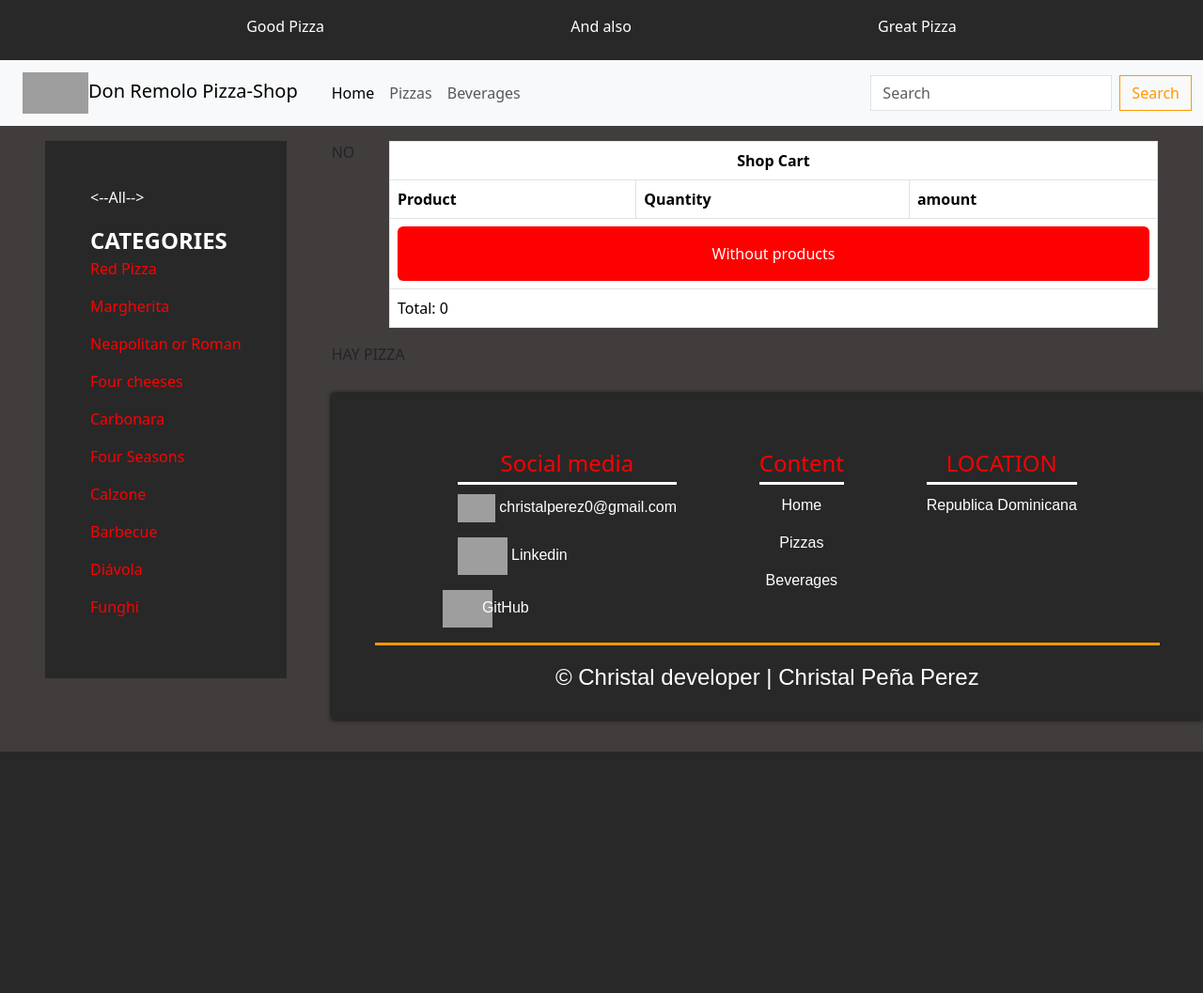
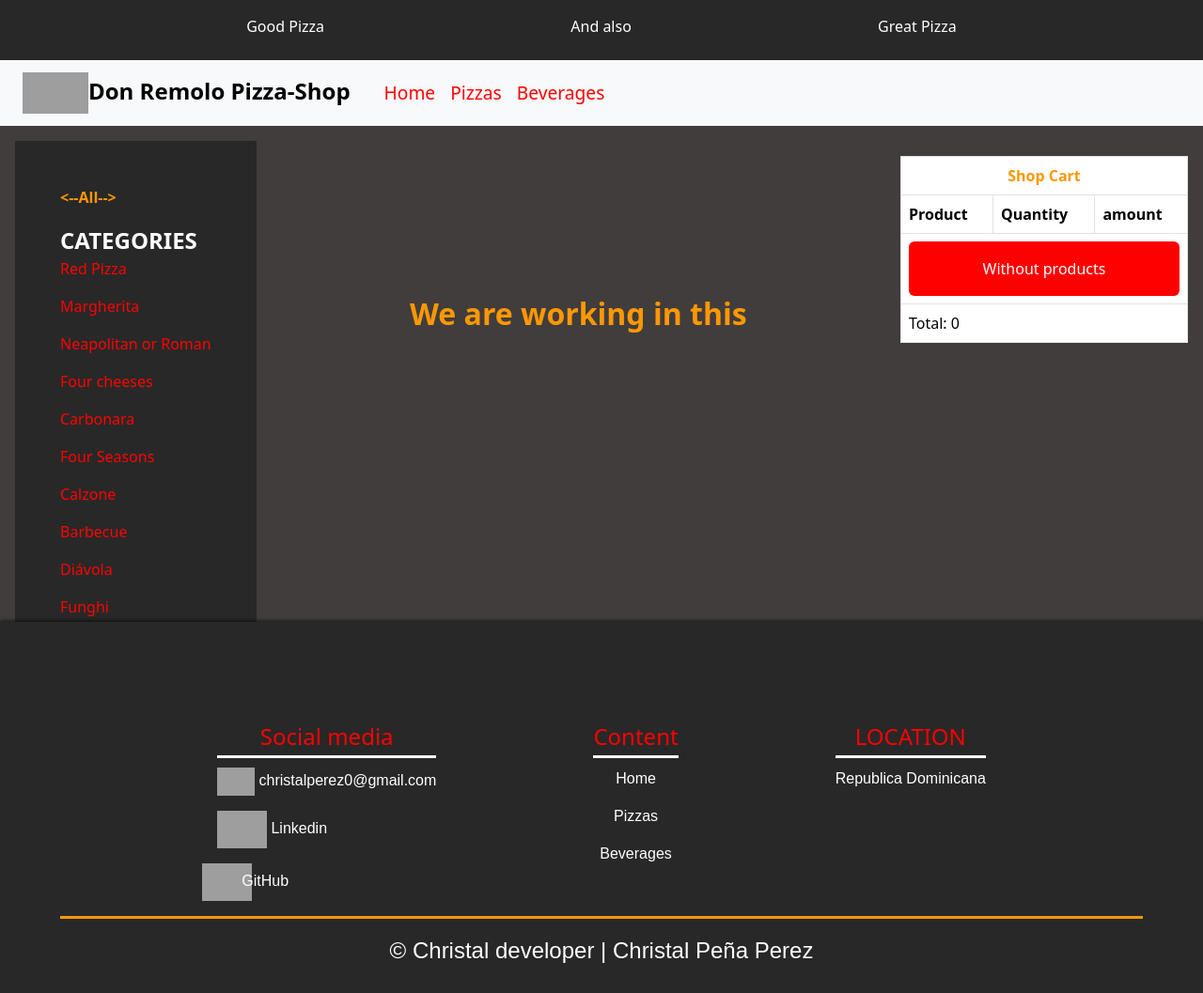
Before and after one commit to Christalpena/Pizza-Shop, a Django app: page /pizzas/category/1 in a window 1280 px wide. Shown: the whole page at 94% size. Before the commit the page ends 800 px from the top, so only its background shows below. Run offline with Django 3.2, Linux system fonts and the light colour scheme; data comes from the database, SQL or seed files in the repository; both versions use the stored data as it was after the commit; data that the repository does not hold is empty; grey boxes are pictures that could not be loaded.

Commit message:
Adding some desing

```diff
--- a/DonRemoloPizzaShop/HomeApp/static/pizzashop/css/pizzashop.css
+++ b/DonRemoloPizzaShop/HomeApp/static/pizzashop/css/pizzashop.css
@@ -22,20 +22,14 @@ body{
     padding: 3rem;
     background-color: rgb(40, 40, 40);
     color: white;
-    height: 100%;
-    overflow: auto;
+}
 
-}
-.clearfix::after {
-    content: "";
-    display: table;
-    clear: both;
-}
 
 .category-container{
     padding: 3rem;
     background-color: rgb(40, 40, 40);
     color: white;
+    margin-bottom: 3rem;
 
 }
 
@@ -90,13 +84,17 @@ body{
     border-color: white;
 }
 
+
 footer{
     background-color: rgb(40, 40, 40);
     padding: 60px 0 30px 0;
     box-shadow: 0px 0px 5px black;
-    overflow: hidden;
+    position: relative;
+    width: 100%;
+    bottom: 0;
     margin-top: 10em;
     margin-top: 30px;
+
 }
 
 .container_footer{
@@ -142,3 +140,17 @@ footer{
 .content-footer p a :hover{
     color: white;
 }
+.nav-link{
+    font-weight: 500;
+    font-size: larger;
+    color: red;
+}
+
+.notpizza{
+    margin-bottom: 19rem;
+    padding-top: 10rem;
+    color: #ff9800;
+    font-weight: 700;
+    font-size: xx-large;
+    text-align: center;
+}
--- a/DonRemoloPizzaShop/HomeApp/templates/cart/widget.html
+++ b/DonRemoloPizzaShop/HomeApp/templates/cart/widget.html
@@ -7,10 +7,11 @@
     <title>Document</title>
 </head>
 <body>
-    <table class="table table-bordered" style="color: white;">
+    <section style="margin-bottom: 4rem;">
+        <table class="table table-bordered" style="width: 18rem;">
             <thead>
                 <tr>
-                <th colspan="3" class="text-center">
+                    <th colspan="3" class="text-center" style="color: #ff9800;">
                         Shop Cart
                     </th>
                 </tr>
@@ -25,7 +26,7 @@
                     {% for key, value in request.session.cart.items %}
                     <tr class="text-center">
                         <td style="font-weight: 500;
-                    ">{{value.name}} <br>R${{value.price}} </td>
+                        ">{{value.name}} <br>${{value.price}} </td>
                         <td style="color: red;font-weight: 500;">{{value.quantity}} </td>
 
                         <td>
@@ -40,7 +41,7 @@
 
                     <tr>
                         <td colspan="3">
-                        <div class="alert alert-danger text-center">
+                            <div class="alert alert-danger text-center" style="width: 18rem;">
                                 Without products
                             </div>
                         </td>
@@ -60,5 +61,7 @@
             </tfoot>
 
         </table>
+    </section>
+
 </body>
 </html>
--- a/DonRemoloPizzaShop/HomeApp/templates/mainpage/fathertemplate.html
+++ b/DonRemoloPizzaShop/HomeApp/templates/mainpage/fathertemplate.html
@@ -8,7 +8,7 @@
 
     <link href="https://cdn.jsdelivr.net/npm/bootstrap@5.3.0-alpha1/dist/css/bootstrap.min.css" rel="stylesheet" integrity="sha384-GLhlTQ8iRABdZLl6O3oVMWSktQOp6b7In1Zl3/Jr59b6EGGoI1aFkw7cmDA6j6gD" crossorigin="anonymous">
 
-    <link rel="stylesheet" href="{% static 'pizzashop/css/pizzashop.css' %}?5.9" media="all">
+    <link rel="stylesheet" href="{% static 'pizzashop/css/pizzashop.css' %}?6.7" media="all">
 
 
 
@@ -25,7 +25,7 @@
 
     <nav class="navbar navbar-expand-lg bg-body-tertiary" >
         <div class="container-fluid nav-content">
-          <a class="navbar-brand" href="{% url 'mainpage' %}"><div class="container">
+          <a class="navbar-brand" href="{% url 'mainpage' %}"><div class="container" style="font-weight: 600;font-size: x-large;">
 
                 <img src="https://img.favpng.com/6/4/15/pizza-take-out-fast-food-computer-icons-menu-png-favpng-QS2m3SXsuWLNMNNTyYJHKapi1.jpg" alt="Bootstrap" width="70" height="44">Don Remolo Pizza-Shop
 
@@ -36,7 +36,7 @@
           <div class="collapse navbar-collapse" id="navbarSupportedContent">
             <ul class="navbar-nav me-auto mb-2 mb-lg-0">
               <li class="nav-item">
-                <a class="nav-link active" aria-current="page" href="{% url 'mainpage' %}">Home</a>
+                <a class="nav-link" aria-current="page" href="{% url 'mainpage' %}">Home</a>
               </li>
               <li class="nav-item">
                 <a class="nav-link" href="{% url 'pizzas' %}">Pizzas</a>
@@ -45,10 +45,7 @@
                 <a class="nav-link" href="{% url 'beverages' %}">Beverages</a>
               </li>
             </ul>
-            <form class="d-flex" role="search">
-              <input class="form-control me-2" style="border-radius: 0%;" type="search" placeholder="Search" aria-label="Search">
-              <button style="border-radius: 0%;" class="btn btn-outline-success" type="submit">Search</button>
-            </form>
+
           </div>
         </div>
       </nav>
--- a/DonRemoloPizzaShop/PizzaApp/templates/PizzasApp/pizzas.html
+++ b/DonRemoloPizzaShop/PizzaApp/templates/PizzasApp/pizzas.html
@@ -11,7 +11,7 @@
 </head>
 <body>
     {% block content %}
-    <div>
+    <div class="fathet-container" style="margin-top: 1rem;" >
         {% if "valid" in request.GET %}
         <div style="margin-top: 0.5rem;">
             <div class="alert alert-warning alert-dismissible fade show" role="alert">
@@ -22,13 +22,13 @@
 
         {% endif %}
 
-        <div style="float: right; margin-right: 3rem;margin-left: 2rem;" class="cart">
+        <div style="float: right; margin: 1rem;" class="cart">
             {% include "cart/widget.html" %}
+        </div>
 
-        </div>
-        <section style="float: left; margin: 0% 3rem; height: 100%; ">
+        <section style="float: left; margin: 0% 1rem;">
             <div class="category-container">
-                <p><a style="text-decoration: none;color: white;" href="{% url 'pizzas' %}"> <--All--> </a></p>
+                <p><a style="text-decoration: none;color: #ff9800;font-weight: 700" href="{% url 'beverages' %}"> <--All--> </a></p>
                 <strong style="font-size: x-large;">CATEGORIES</strong>
                 {% for ctg in ctg %}
                     <p><a class="pizza-types" href="{% url 'category' ctg.id %}">{{ctg.categories}}</a></p>
@@ -37,24 +37,28 @@
 
         </section>
 
-        <section style="margin-top: 1rem;" >
+        <section style="margin:auto;align-items: center;" class="cards-container container-fluid"  >
         {% if data %}
+        <div style="margin-bottom: 3rem;">
+
 
             {% for data in data %}
-            <div style="display: inline-block; margin-bottom: 1rem;" class="clearfix" >
+            <div style="display: inline-block; margin-top: 1rem;" >
                 <div class="card" style="width: 18rem;">
                     <img style="height: 15rem;" src="{{data.image.url}}"  class="card-img-top" alt="...">
                     <div class="card-body" style="height: 10rem;">
                     <h5 class="card-title">{{data.name}} </h5>
                     <h5>Price: {{data.price}} $</h5>
-
-                    <a href="{% url 'cart:add' data.name %}" class="btn btn-primary">Go somewhere</a>
+                    <a href="{% url 'cart:add' data.name %}" class="btn btn-primary">Add</a>
                     </div>
                 </div>
             </div>
             {% endfor %}
+        </div>
         {% else %}
-            <p>NO HAY PIZZA</p>
+            <div class="notpizza" >
+                <p style="margin: auto;">We are working in this</p>
+            </div>
         {% endif %}
 
         </section>
```
Also changed, not shown: DonRemoloPizzaShop/BeveragesApp/templates/BeverageApp/beverage.html (+12 -9 lines), DonRemoloPizzaShop/HomeApp/templates/mainpage/pizzashop.html (+16 -7 lines), DonRemoloPizzaShop/PizzaApp/admin.py (+11 -0 lines), DonRemoloPizzaShop/db.sqlite3. Lines whose indentation alone changed are shown as unchanged.
